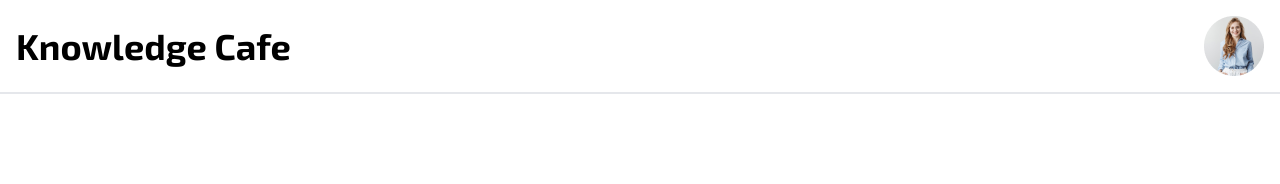
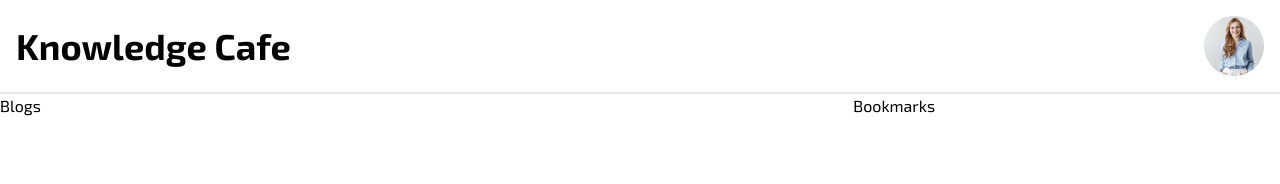
Before and after one commit to Jisan-Dev/M42-Knowledge-Cafe, a React (Vite) app: page / in a window 1280 px wide. Shown: the top 184 px of the page. Built offline with nearby package versions, Linux system fonts and the light colour scheme.

Commit message:
made the blogs section overall layout UI and added components without UI or data

```diff
--- a/src/App.jsx
+++ b/src/App.jsx
@@ -1,9 +1,17 @@
+import Blogs from './components/blogs';
+import Bookmarks from './components/bookmarks';
 import Header from './components/header';
 
 function App() {
   return (
     <>
       <Header />
+      <main className="container mx-auto">
+        <div className="md:flex">
+          <Blogs />
+          <Bookmarks />
+        </div>
+      </main>
     </>
   );
 }
--- /dev/null
+++ b/src/components/blogs/index.jsx
@@ -0,0 +1,9 @@
+const Blogs = () => {
+  return (
+    <div className="md:w-2/3 font-exo">
+      <h2>Blogs</h2>
+    </div>
+  );
+};
+
+export default Blogs;
--- /dev/null
+++ b/src/components/bookmarks/index.jsx
@@ -0,0 +1,9 @@
+const Bookmarks = () => {
+  return (
+    <div className="md:w-1/3 font-exo">
+      <h2>Bookmarks</h2>
+    </div>
+  );
+};
+
+export default Bookmarks;
--- a/src/components/header/index.jsx
+++ b/src/components/header/index.jsx
@@ -2,10 +2,10 @@ import profile from '../../assets/images/profile.png';
 
 const Header = () => {
   return (
-    <div className="font-exo container mx-auto p-4 border-b-2 flex justify-between items-center">
+    <header className="font-exo container mx-auto p-4 border-b-2 flex justify-between items-center">
       <h1 className="text-4xl font-bold">Knowledge Cafe</h1>
       <img src={profile} alt="profile image" />
-    </div>
+    </header>
   );
 };
 
```
